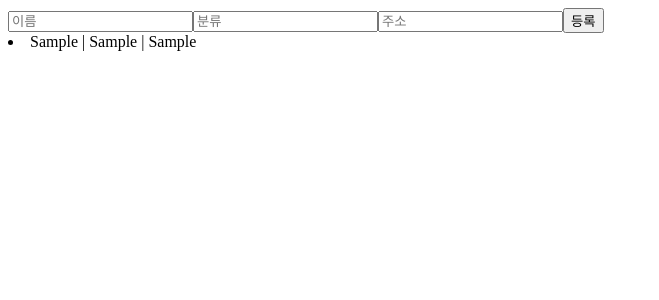
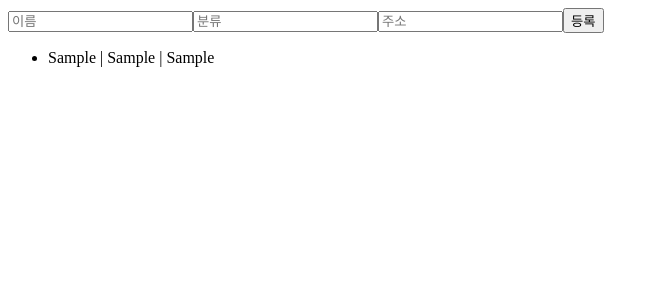
Before and after one commit to graffitiy/Test-code2, a React app: page / in a window 1280 px wide. Both pictures are taken after typing "Sample", "Sample", "Sample" into the empty fields and a click on the button "등록". Shown: the top 300 px of the page, without its empty margins (0-659 px from the left). Built offline with nearby package versions, Linux system fonts and the light colour scheme.

Commit message:
feat: ListContainer에 ul 태그 적용

```diff
--- a/src/ListContainer.jsx
+++ b/src/ListContainer.jsx
@@ -1,17 +1,17 @@
 import { useSelector } from 'react-redux';
 
 export default function ListContainer() {
-  const {
-    restaurants,
-  } = useSelector((state) => ({
+  const { restaurants } = useSelector((state) => ({
     restaurants: state.restaurants,
   }));
 
   return (
-    restaurants.map(({
-      id, title, address, category,
-    }) => (
-      <li key={id}>{`${title} | ${address} | ${category}`}</li>
-    ))
+    <ul>
+      {restaurants.map(({
+        id, title, address, category,
+      }) => (
+        <li key={id}>{`${title} | ${address} | ${category}`}</li>
+      ))}
+    </ul>
   );
 }
```
